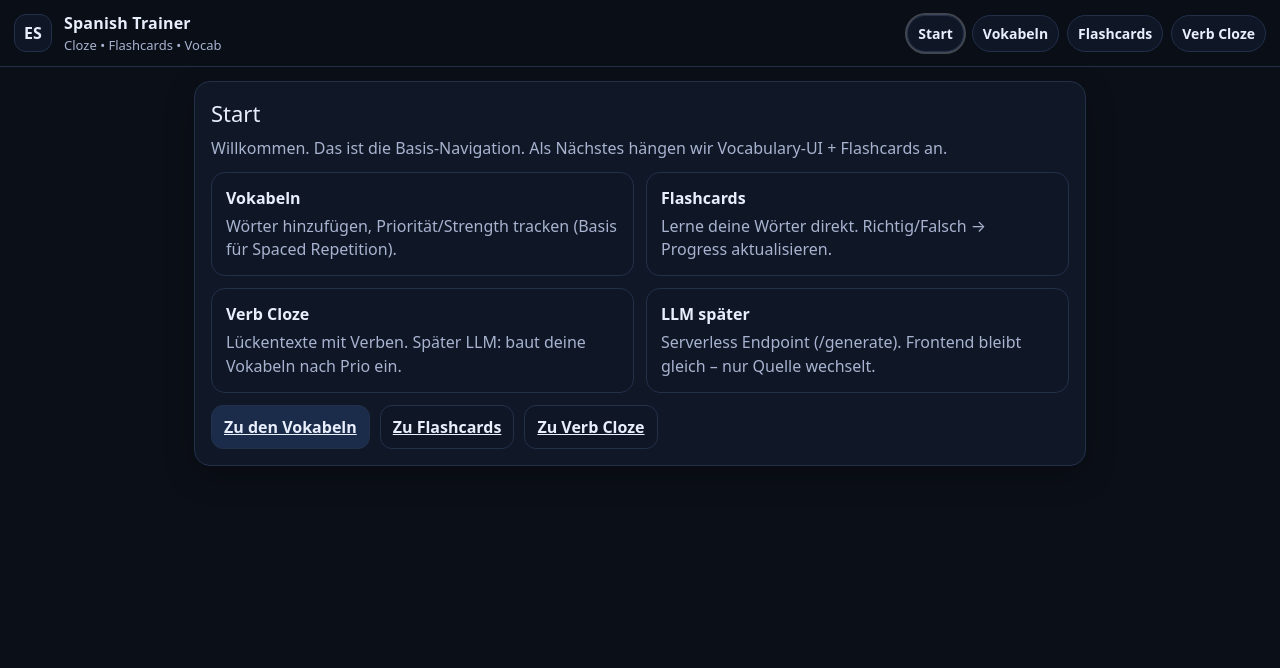
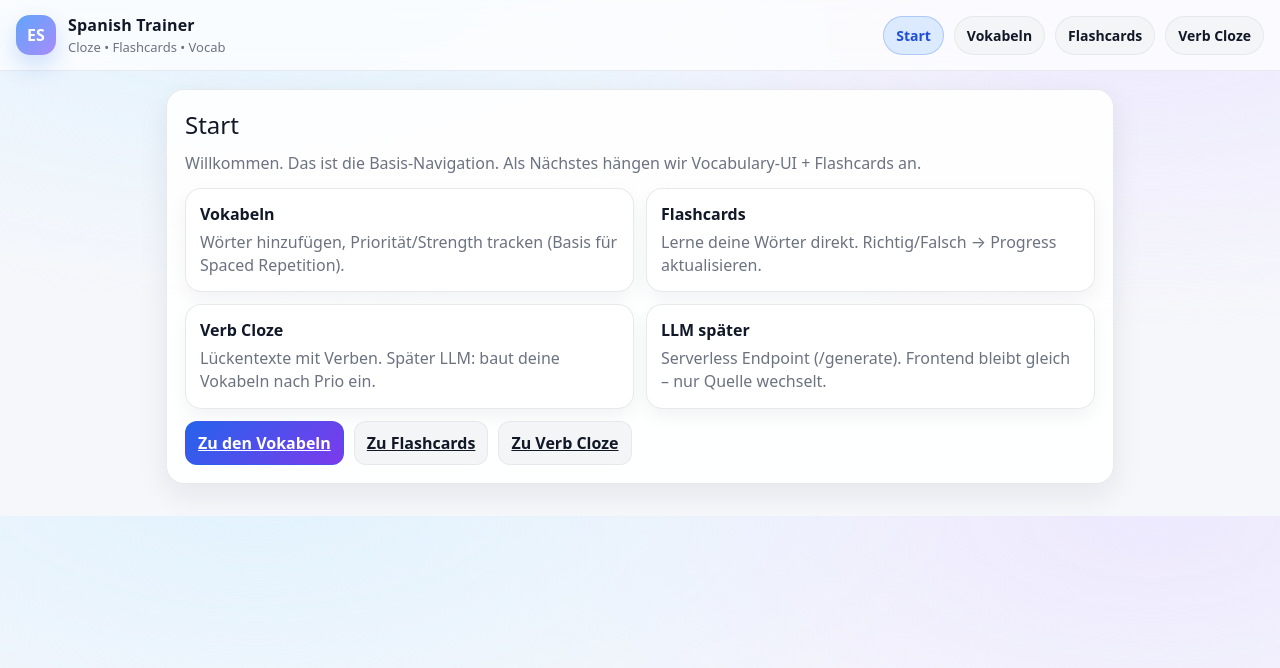
Before and after one commit to ontheedge-1/Spanish, a plain HTML site: page index.html in a window 1280 px wide. Drawn offline with Linux system fonts and the light colour scheme.

Commit message:
Update styles.css

```diff
--- a/assets/styles.css
+++ b/assets/styles.css
@@ -1,88 +1,88 @@
 :root{
-  --bg:#0b0f17;
-  --panel:#101827;
-  --text:#e8eefc;
-  --muted:#a7b3cf;
-  --border:#22304a;
-  --chip:#0f1626;
+  --bg:#f6f7fb;
+  --panel:#ffffff;
+  --text:#111827;
+  --muted:#6b7280;
+  --border:#e5e7eb;
+  --chip:#f3f4f6;
+  --primary:#2563eb;
+  --primarySoft:#dbeafe;
+  --danger:#ef4444;
+  --shadow: 0 10px 30px rgba(17,24,39,.08);
 }
 
 *{ box-sizing:border-box; }
 
 body{
   margin:0;
-  font-family: system-ui, -apple-system, Segoe UI, Roboto, Helvetica, Arial;
-  background:var(--bg);
+  font-family: ui-sans-serif, system-ui, -apple-system, Segoe UI, Roboto, Helvetica, Arial;
+  background: radial-gradient(1200px 600px at 20% -10%, #e0f2fe 0%, transparent 60%),
+              radial-gradient(1200px 600px at 90% 0%, #ede9fe 0%, transparent 55%),
+              var(--bg);
   color:var(--text);
 }
 
 .topbar{
-  position:sticky; top:0;
-  z-index:10;
-  display:flex;
-  flex-direction:column;
-  gap:10px;
-  padding:12px 14px;
-  background:rgba(11,15,23,.92);
-  border-bottom:1px solid var(--border);
-  backdrop-filter: blur(8px);
+  position:sticky; top:0; z-index:10;
+  display:flex; flex-direction:column; gap:10px;
+  padding:14px 16px;
+  background: rgba(255,255,255,.75);
+  border-bottom:1px solid rgba(229,231,235,.9);
+  backdrop-filter: blur(10px);
 }
 
-.brand{
-  display:flex;
-  align-items:center;
-  gap:12px;
+.brand{ display:flex; align-items:center; gap:12px; }
+
+.logo{
+  width:40px; height:40px; border-radius:14px;
+  display:grid; place-items:center;
+  background: linear-gradient(135deg, #60a5fa, #a78bfa);
+  color:white;
+  font-weight:900;
+  box-shadow: 0 10px 25px rgba(37,99,235,.22);
 }
 
-.logo{
-  width:38px; height:38px;
-  border-radius:12px;
-  display:grid; place-items:center;
-  background:var(--chip);
-  border:1px solid var(--border);
-  font-weight:800;
-}
-
-.title{ font-weight:800; letter-spacing:.2px; }
+.title{ font-weight:900; letter-spacing:.2px; }
 .subtitle{ color:var(--muted); font-size:13px; margin-top:2px; }
 
-.nav{
-  display:flex;
-  gap:8px;
-  flex-wrap:wrap;
-}
+.nav{ display:flex; gap:10px; flex-wrap:wrap; }
 
 .navlink{
   text-decoration:none;
   color:var(--text);
-  background:var(--chip);
-  border:1px solid var(--border);
-  padding:8px 10px;
+  background: rgba(243,244,246,.9);
+  border:1px solid rgba(229,231,235,.9);
+  padding:9px 12px;
   border-radius:999px;
-  font-weight:650;
+  font-weight:750;
   font-size:14px;
+  transition: transform .08s ease, background .15s ease, border-color .15s ease;
 }
 
+.navlink:hover{ transform: translateY(-1px); }
+
 .navlink.active{
-  outline:2px solid rgba(232,238,252,.25);
+  background: var(--primarySoft);
+  border-color: rgba(37,99,235,.25);
+  color: #1d4ed8;
 }
 
 .container{
-  max-width: 920px;
+  max-width: 980px;
   margin: 0 auto;
-  padding: 14px;
+  padding: 18px 16px 32px;
 }
 
 .panel{
-  background:var(--panel);
-  border:1px solid var(--border);
-  border-radius:16px;
-  padding:16px;
-  box-shadow: 0 10px 30px rgba(0,0,0,.25);
+  background: rgba(255,255,255,.9);
+  border:1px solid rgba(229,231,235,.9);
+  border-radius: 18px;
+  padding: 18px;
+  box-shadow: var(--shadow);
 }
 
-.h1{ font-size:22px; margin:0 0 8px; }
-.p{ margin:0 0 10px; color:var(--muted); line-height:1.5; }
+.h1{ font-size:24px; margin:0 0 10px; }
+.p{ margin:0 0 12px; color:var(--muted); line-height:1.55; }
 
 .grid{
   display:grid;
@@ -92,28 +92,121 @@ body{
 }
 
 .card{
-  background:var(--chip);
-  border:1px solid var(--border);
-  border-radius:14px;
-  padding:14px;
+  background: rgba(255,255,255,.95);
+  border:1px solid rgba(229,231,235,.9);
+  border-radius: 16px;
+  padding: 14px;
+  box-shadow: 0 8px 20px rgba(17,24,39,.05);
 }
 
 .card h3{ margin:0 0 6px; font-size:16px; }
 .card p{ margin:0; color:var(--muted); line-height:1.45; }
 
 .btnrow{ display:flex; gap:10px; flex-wrap:wrap; margin-top:12px; }
+
 .btn{
   cursor:pointer;
-  border:1px solid var(--border);
-  background:var(--chip);
+  border:1px solid rgba(229,231,235,.9);
+  background: rgba(243,244,246,.9);
   color:var(--text);
   padding:10px 12px;
-  border-radius:12px;
-  font-weight:700;
+  border-radius: 12px;
+  font-weight:800;
+  transition: transform .08s ease, filter .15s ease;
+  display:inline-flex; align-items:center; gap:8px;
 }
-.btn.primary{ background:#1b2b4a; }
 
-@media (min-width: 760px){
+.btn:hover{ transform: translateY(-1px); }
+
+.btn.primary{
+  background: linear-gradient(135deg, #2563eb, #7c3aed);
+  border-color: rgba(37,99,235,.25);
+  color:white;
+}
+
+.btn.danger{
+  background: rgba(239,68,68,.08);
+  border-color: rgba(239,68,68,.25);
+  color: #b91c1c;
+}
+
+.hr{ height:1px; background: rgba(229,231,235,.9); margin: 14px 0; }
+
+.form{
+  display:grid;
+  grid-template-columns: 1fr;
+  gap:10px;
+}
+
+.label{ font-size:13px; color:var(--muted); font-weight:700; }
+.input, .select{
+  width:100%;
+  padding:11px 12px;
+  border-radius: 12px;
+  border:1px solid rgba(229,231,235,.95);
+  background: rgba(255,255,255,.95);
+  outline:none;
+  font-size: 15px;
+}
+.input:focus, .select:focus{
+  border-color: rgba(37,99,235,.35);
+  box-shadow: 0 0 0 4px rgba(37,99,235,.12);
+}
+
+.table{
+  width:100%;
+  border-collapse: separate;
+  border-spacing: 0;
+  overflow:hidden;
+  border-radius: 14px;
+  border:1px solid rgba(229,231,235,.9);
+  background: rgba(255,255,255,.9);
+}
+
+.table th, .table td{
+  text-align:left;
+  padding:10px 12px;
+  border-bottom:1px solid rgba(229,231,235,.75);
+  font-size: 14px;
+}
+
+.table th{
+  font-size:12px;
+  text-transform: uppercase;
+  letter-spacing:.08em;
+  color: var(--muted);
+  background: rgba(243,244,246,.7);
+}
+
+.table tr:last-child td{ border-bottom:none; }
+
+.badge{
+  display:inline-flex;
+  align-items:center;
+  gap:6px;
+  padding:3px 10px;
+  border-radius: 999px;
+  font-size: 12px;
+  font-weight:800;
+  border:1px solid rgba(229,231,235,.9);
+  background: rgba(243,244,246,.8);
+  color: var(--text);
+}
+
+.badge.blue{
+  background: rgba(37,99,235,.10);
+  border-color: rgba(37,99,235,.20);
+  color:#1d4ed8;
+}
+
+.badge.purple{
+  background: rgba(124,58,237,.10);
+  border-color: rgba(124,58,237,.20);
+  color:#6d28d9;
+}
+
+@media (min-width: 820px){
   .topbar{ flex-direction:row; justify-content:space-between; align-items:center; }
   .grid{ grid-template-columns: 1fr 1fr; }
+  .form{ grid-template-columns: 1fr 1fr; }
 }
```
